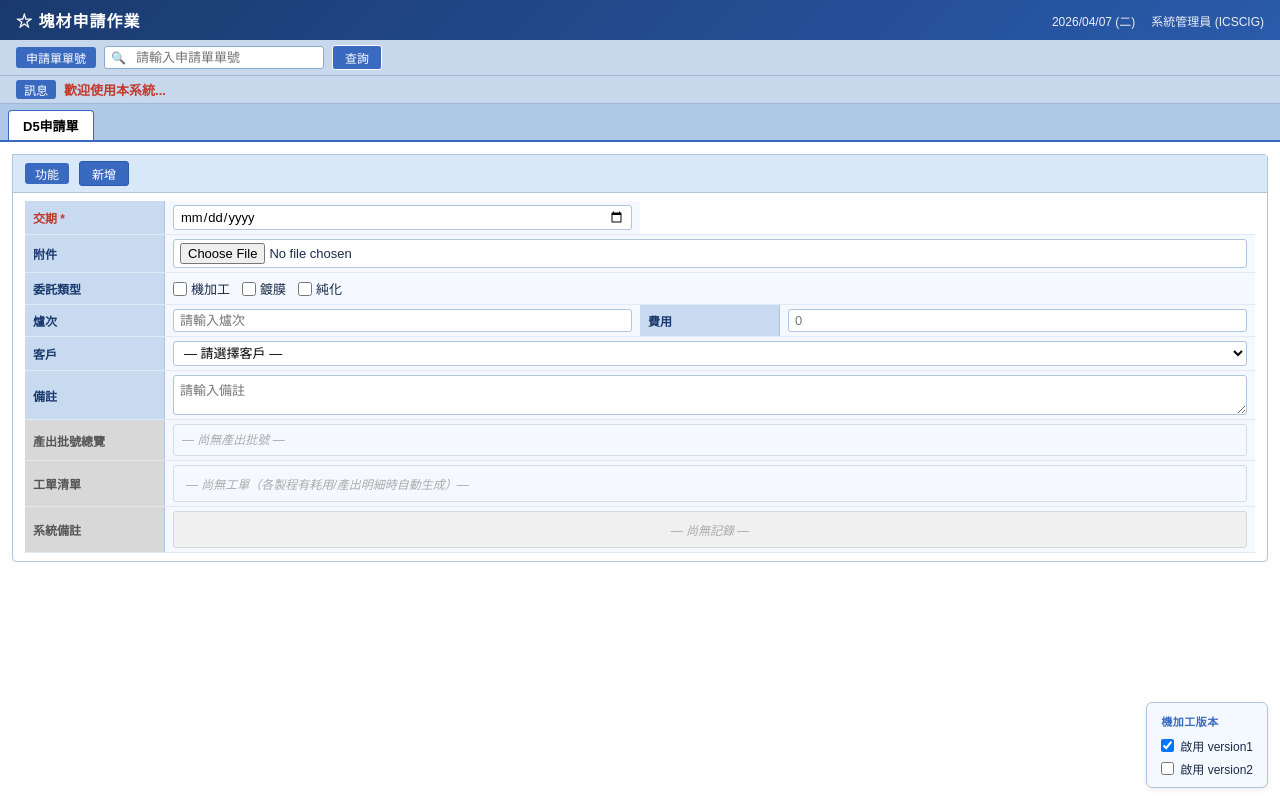
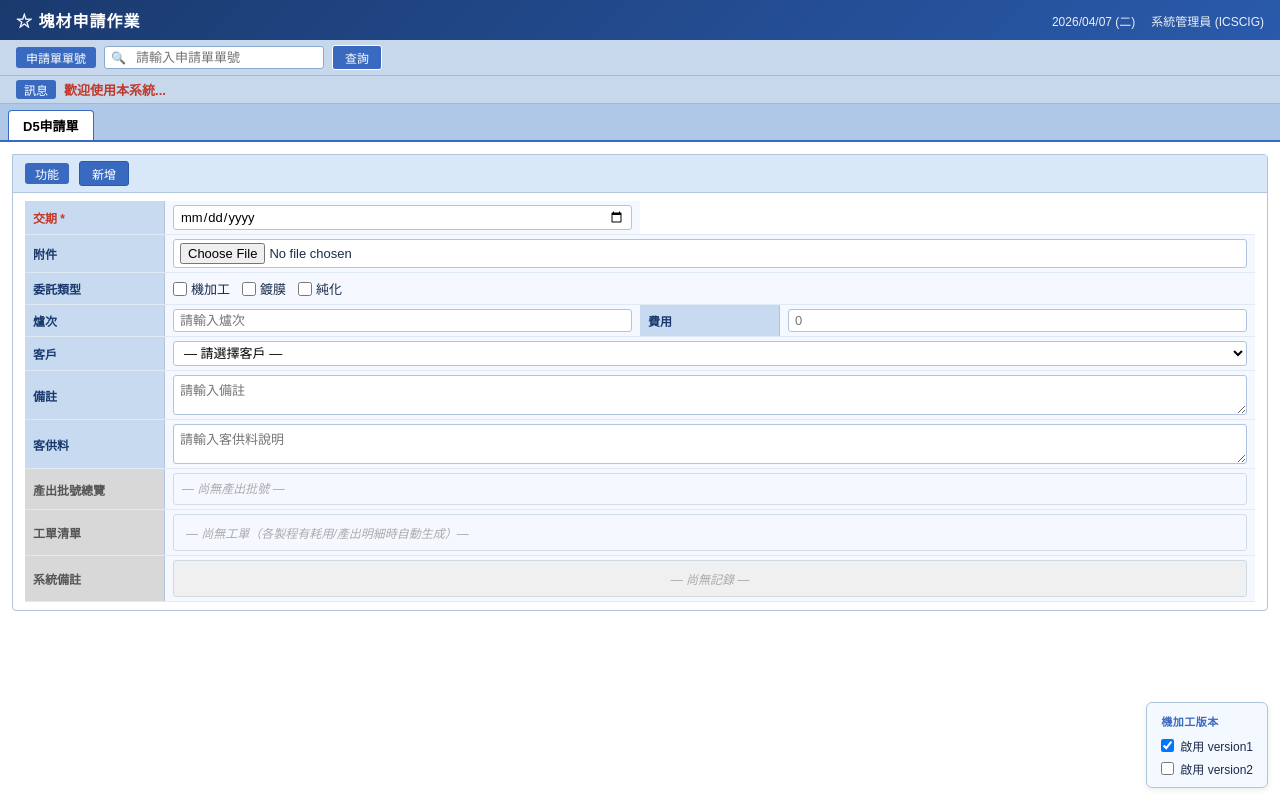
Before and after one commit to Sumengkai/20260407_GB_Project_2, a Vue app: page / in a window 1280 px wide. Built offline with nearby package versions, Linux system fonts and the light colour scheme.

Commit message:
Add files via upload

```diff
--- a/src/App.vue
+++ b/src/App.vue
@@ -110,6 +110,12 @@
             <div class="form-cell lbl">備註</div>
             <div class="form-cell inp c3">
               <textarea v-model="d5.remark" class="f-textarea" rows="2" placeholder="請輸入備註"></textarea>
+            </div>
+          </div>
+          <div class="form-row">
+            <div class="form-cell lbl">客供料</div>
+            <div class="form-cell inp c3">
+              <textarea v-model="d5.clientMaterial" class="f-textarea" rows="2" placeholder="請輸入客供料說明"></textarea>
             </div>
           </div>
           <div class="form-row">
@@ -359,7 +365,7 @@ const d5 = reactive({
   id: null,
   deliveryDate:'', attachmentName:'',
   typeMachining:false, typeCoating:false, typePurification:false,
-  furnaceNo:'', cost:null, customer:'', remark:'', sysLog:[]
+  furnaceNo:'', cost:null, customer:'', remark:'', clientMaterial:'', sysLog:[]
 })
 
 // 客戶下拉資料
```
